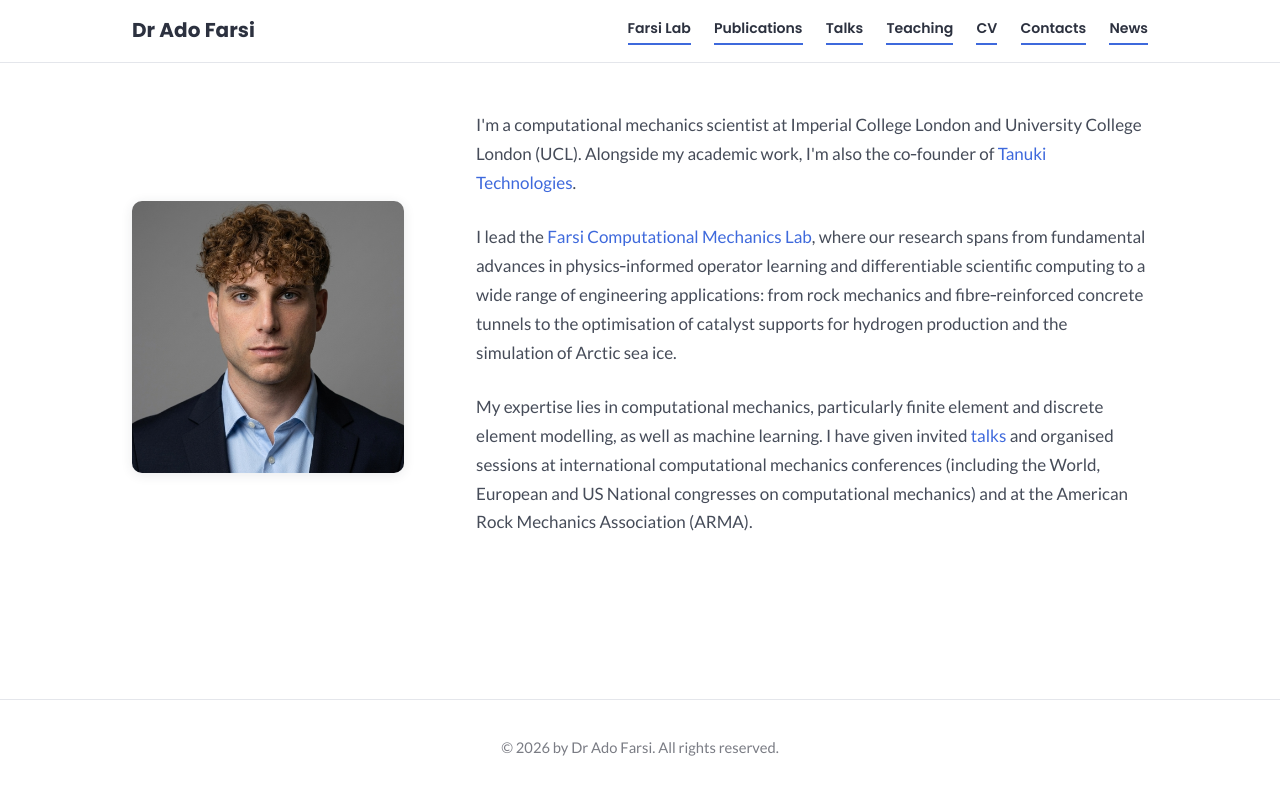
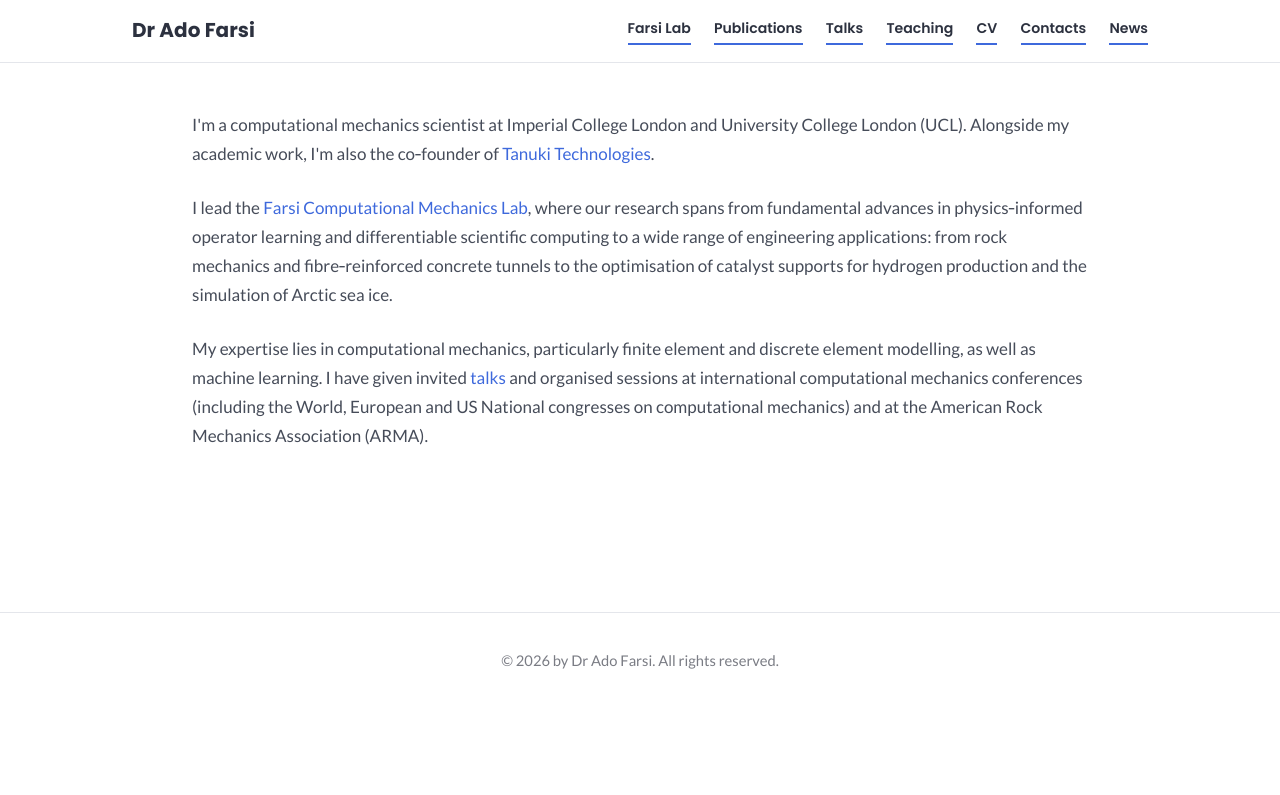
Before and after one commit to adofarsi/website-data, a Jekyll site: the page built from index.html, in a window 1280 px wide. Shown: the top 795 px of the page. Built offline with Jekyll 4.4.1, drawn with Linux system fonts in a browser that asks for light colours.

Commit message:
Refine homepage and lab wording

```diff
--- a/assets/css/main.css
+++ b/assets/css/main.css
@@ -159,32 +159,12 @@
 
 /* ---------- home hero ---------- */
 .hero-band { padding-block: 3rem 3.5rem; }
-.hero-grid {
-  display: grid;
-  grid-template-columns: minmax(13rem, 17rem) minmax(0, 1fr);
-  gap: clamp(2rem, 6vw, 4.5rem);
-  align-items: center;
-  justify-content: center;
+.hero-grid { display: block; }
+.hero-portrait {
+  display: none;
 }
-.hero-portrait {
-  margin: 0;
-  width: 100%;
-}
-.hero-portrait img {
-  aspect-ratio: 1;
-  width: 100%;
-  height: auto;
-  object-fit: cover;
-  border-radius: 10px;
-  box-shadow: var(--card-shadow);
-  display: block;
-  background: var(--band);
-}
+.hero-text { max-width: 56rem; margin-inline: auto; }
 .hero-text p { line-height: 1.7; margin-bottom: 1.5em; }
-@media (max-width: 760px) {
-  .hero-grid { grid-template-columns: 1fr; gap: 1.5rem; }
-  .hero-portrait { width: min(62vw, 14rem); margin-inline: auto; }
-}
 
 /* ---------- media resources ---------- */
 .media-kit {
--- a/index.html
+++ b/index.html
@@ -9,7 +9,7 @@
   <div class="wide hero-grid">
     <figure class="hero-portrait">
       <img src="{{ site.person.images.square | relative_url }}"
-        alt="Portrait of Dr Ado Farsi" width="983" height="983" fetchpriority="high">
+        alt="Portrait of Dr Ado Farsi" width="983" height="983">
     </figure>
     <div class="hero-text">
       <h1 class="sr-only">Dr Ado Farsi — computational mechanics scientist at Imperial College London and UCL</h1>
--- a/lab.html
+++ b/lab.html
@@ -26,7 +26,7 @@
         are:</p>
       <ul>
         <li>Fracture, faulting, and contact in heterogeneous solids —
-          <em>rock mechanics, fibre&#8209;reinforced concrete tunnel linings, catalyst pellet
+          <em>rock and ice mechanics, fibre&#8209;reinforced concrete tunnel linings, catalyst pellet
           strength</em>;</li>
         <li>Multiphase flow and transport in porous media —
           <em>wellbore stability, geothermal wells, permeability of growing faults</em>;</li>
```
